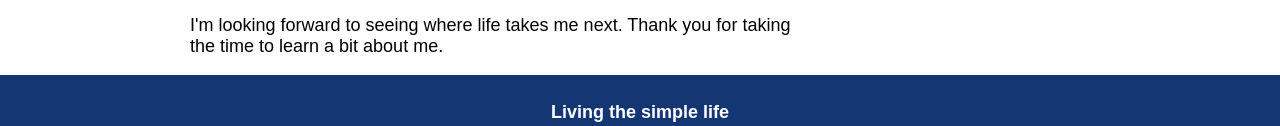
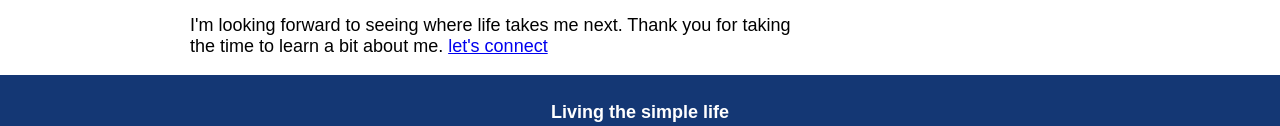
Before and after one commit to ank2k04/blogwebsite, a plain HTML site: page about.html in a window 1280 px wide. Shown: the part 821-947 px from the top of the page. Drawn offline with Linux system fonts and the light colour scheme; files whose address does not match are found by name.

Commit message:
Update about.html

```diff
--- a/about.html
+++ b/about.html
@@ -54,6 +54,7 @@
         <p>
           I'm looking forward to seeing where life takes me next. Thank you for
           taking the time to learn a bit about me.
+          <a href="https://ank2k04.github.io/Animated-Profile-Card/">let's connect</a>
         </p>
       </main>
 
```
